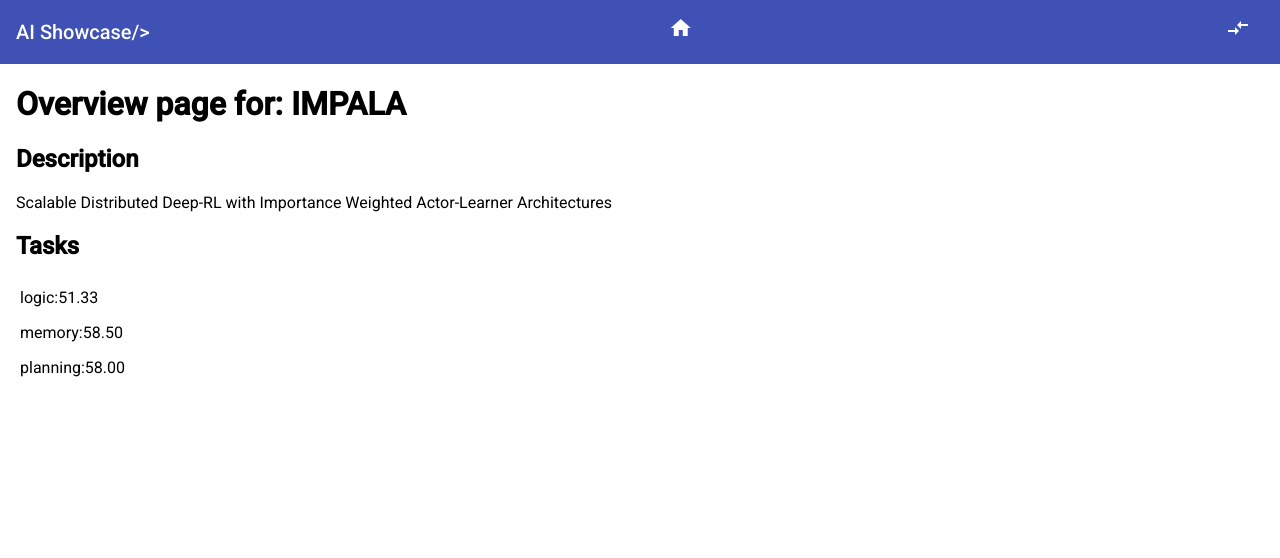
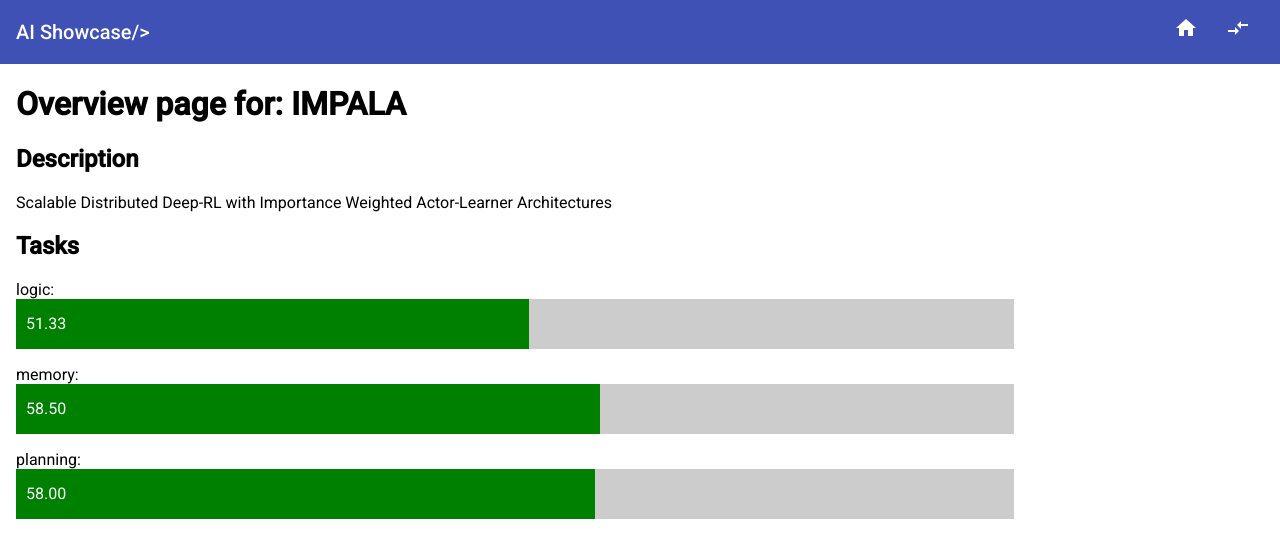
Before and after one commit to mandarini/ai-showcase, an Angular app: page /agent/1 in a window 1280 px wide. Shown: the top 558 px of the page. Built offline with nearby package versions, Linux system fonts and the light colour scheme.

Commit message:
fixed some other UI issue

```diff
--- a/src/app/app.component.html
+++ b/src/app/app.component.html
@@ -3,8 +3,6 @@
     <span role="link" tabindex="0" routerLink="home">AI Showcase/></span>
     <nav>
       <mat-icon role="link" tabindex="0" routerLink="home">home</mat-icon>
-    </nav>
-    <nav>
       <mat-icon role="link" tabindex="0" routerLink="compare"
         >compare_arrows</mat-icon
       >
--- a/src/app/components/agent-comparison/agent-comparison.component.html
+++ b/src/app/components/agent-comparison/agent-comparison.component.html
@@ -15,9 +15,9 @@
         <li (click)="agentOne = agent">{{ agent.name }}</li>
       </ul>
     </ng-container>
-    <ng-container *ngIf="(agentOneSearchResultLoadState$ | async) === 'Loading'"
-      >Loading
-    </ng-container>
+    <p *ngIf="(agentOneSearchResultLoadState$ | async) === 'Loading'">
+      Loading
+    </p>
   </div>
   <div class="agent-search">
     <mat-form-field>
@@ -35,9 +35,9 @@
         <li (click)="agentTwo = agent">{{ agent.name }}</li>
       </ul>
     </ng-container>
-    <ng-container *ngIf="(agentTwoSearchResultLoadState$ | async) === 'Loading'"
-      >Loading
-    </ng-container>
+    <p *ngIf="(agentTwoSearchResultLoadState$ | async) === 'Loading'">
+      Loading
+    </p>
   </div>
 </div>
 <ng-container *ngIf="agentOne">
--- a/src/app/components/agent-comparison/agent-comparison.component.ts
+++ b/src/app/components/agent-comparison/agent-comparison.component.ts
@@ -57,14 +57,12 @@ export class AgentComparisonComponent implements OnInit {
     this.agentOneSearch.valueChanges
       .pipe(debounceTime(400), distinctUntilChanged())
       .subscribe(term => {
-        console.log(term);
         this.agentsStoreService.searchAgentsListFunction("agentOne", term);
       });
 
     this.agentTwoSearch.valueChanges
       .pipe(debounceTime(400), distinctUntilChanged())
       .subscribe(term => {
-        console.log(term);
         this.agentsStoreService.searchAgentsListFunction("agentTwo", term);
       });
   }
--- a/src/app/components/agent-comparison/task/task.component.html
+++ b/src/app/components/agent-comparison/task/task.component.html
@@ -1,10 +1,8 @@
-<div class="parent">
-  <ng-container *ngIf="category">
-    <div
-      class="child"
-      [ngStyle]="{ width: category.average + '%' }"
-      [ngClass]="{ smaller: smaller }"
-    ></div>
-  </ng-container>
+<div class="parent" *ngIf="category">
+  <div
+    class="child"
+    [ngStyle]="{ width: category.average + '%' }"
+    [ngClass]="{ smaller: smaller }"
+  ></div>
   <span>{{ category && category.averageToString }}</span>
 </div>
--- a/src/app/components/agent-details/agent-details.component.html
+++ b/src/app/components/agent-details/agent-details.component.html
@@ -1,14 +1,9 @@
-<ng-container *ngIf="(agentLoadState$ | async) === 'Loading'"
-  >Loading
-</ng-container>
-<ng-container
+<p *ngIf="(agentLoadState$ | async) === 'Loading'">Loading</p>
+<ai-details
   *ngIf="
     (agentLoadState$ | async) === 'LoadedSuccessfully' &&
     (agent$ | async) as agent
   "
->
-  <ai-details [agent]="agent"></ai-details>
-</ng-container>
-<ng-container *ngIf="(agentLoadState$ | async) === 'LoadError'"
-  >Error loading agent.
-</ng-container>
+  [agent]="agent"
+></ai-details>
+<p *ngIf="(agentLoadState$ | async) === 'LoadError'">Error loading agent.</p>
--- a/src/app/components/agent-details/details/details.component.ts
+++ b/src/app/components/agent-details/details/details.component.ts
@@ -1,4 +1,4 @@
-import { Component, OnInit, Input } from "@angular/core";
+import { Component, Input } from "@angular/core";
 import { Agent } from "src/app/interfaces/agent";
 
 @Component({
@@ -6,9 +6,6 @@ import { Agent } from "src/app/interfaces/agent";
   templateUrl: "./details.component.html",
   styleUrls: ["./details.component.scss"]
 })
-export class DetailsComponent implements OnInit {
+export class DetailsComponent {
   @Input() agent: Agent;
-  constructor() {}
-
-  ngOnInit(): void {}
 }
--- a/src/app/components/agent-details/task-list/task-list.component.html
+++ b/src/app/components/agent-details/task-list/task-list.component.html
@@ -1,6 +1,7 @@
 <h2>Tasks</h2>
-<ul>
-  <li *ngFor="let category of categories | keyvalue">
-    {{ category.key }}:{{ category.value.averageToString }}
-  </li>
-</ul>
+<p *ngFor="let category of categories | keyvalue">
+  {{ category.key }}:<ai-task
+    [category]="category.value"
+    [smaller]="false"
+  ></ai-task>
+</p>
--- a/src/app/components/home/home.component.html
+++ b/src/app/components/home/home.component.html
@@ -1,19 +1,16 @@
-<ng-container *ngIf="(agentListState$ | async) === 'Loading'"
-  >Loading
-</ng-container>
-<ng-container
+<p *ngIf="(agentListState$ | async) === 'Loading'">Loading</p>
+<div
   *ngIf="
     (agentListState$ | async) === 'LoadedSuccessfully' &&
     (agentList$ | async) as agentList
   "
 >
+  <h1>List of all agents</h1>
   <ai-agent-summary
     *ngFor="let agent of agentList"
     [routerLink]="['/agent/' + agent.id]"
     routerLinkActive="router-link-active"
     [agent]="agent"
   ></ai-agent-summary>
-</ng-container>
-<ng-container *ngIf="(agentListState$ | async) === 'LoadError'"
-  >Error loading list
-</ng-container>
+</div>
+<p *ngIf="(agentListState$ | async) === 'LoadError'">Error loading list</p>
```
